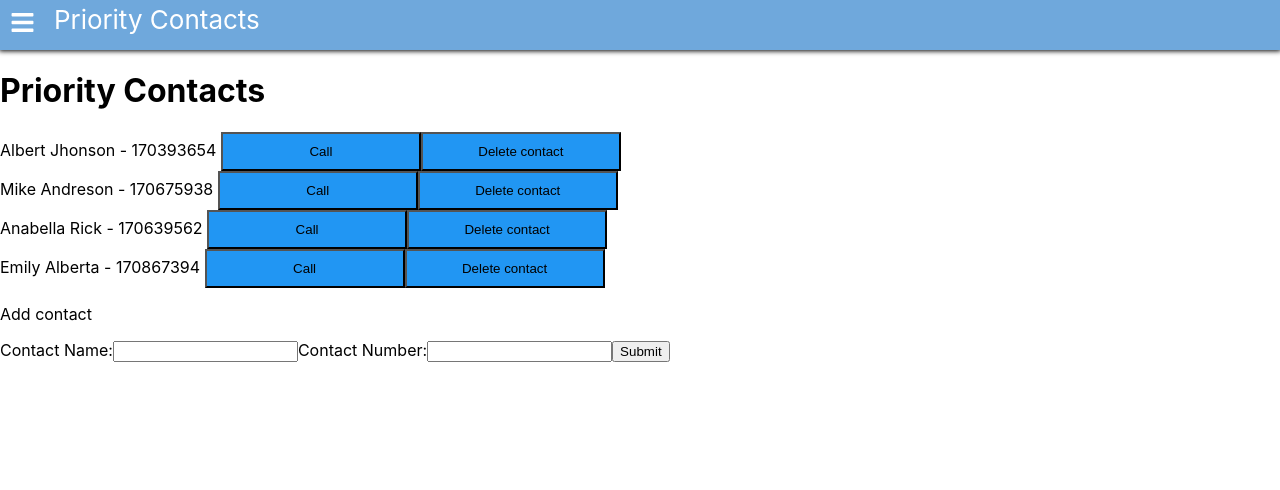
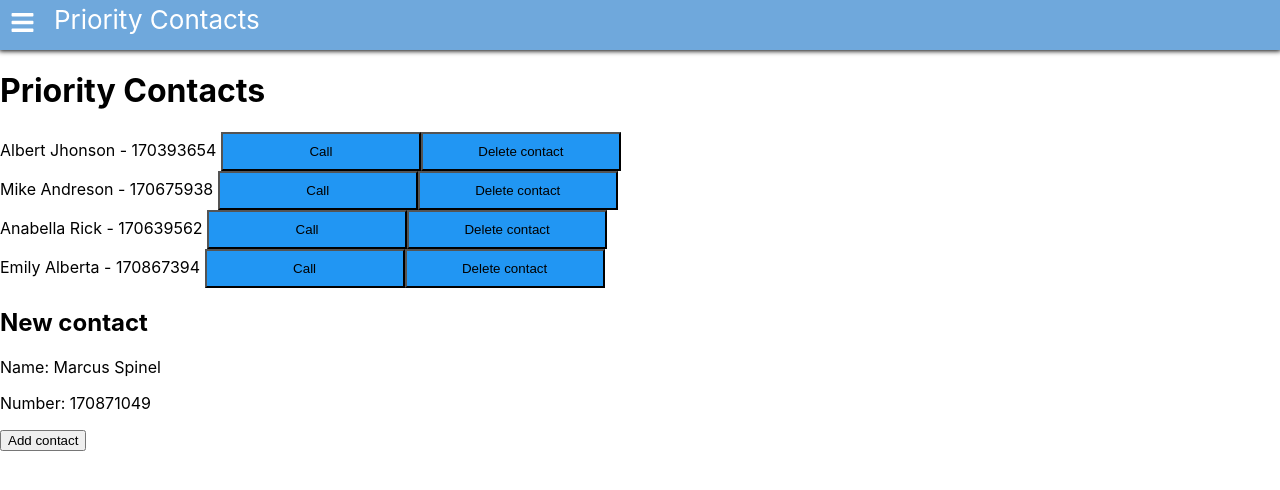
Before and after one commit to AdPat99/Requirements-Engineering-Project, a React (Create React App) app in the folder prototipo-er/: page /contacts in a window 1280 px wide. Shown: the top 490 px of the page. Built offline with nearby package versions, Linux system fonts and the light colour scheme.

Commit message:
Contact page working.

```diff
--- a/prototipo-er/src/pages/Contacts.js
+++ b/prototipo-er/src/pages/Contacts.js
@@ -1,9 +1,14 @@
 import React from 'react'
+
 function addContact() {
+
+let n= document.getElementById("num");
 document.getElementById("list").innerHTML +=
-            "<span>Name - Number </span>"+
+            "<div class='contact list'>"+
+            "<span>Marcus Spinel - 170871049</span>"+
             " <button class='callbtn'>Call</button> "
-            +" <button class='callbtn'>Delete contact</button>";
+            +" <button class='callbtn'>Delete contact</button>"
+            +"</div>";
 }
 function remContact() {
     let element = document.getElementById();
@@ -37,15 +42,10 @@ export default function Contacts() {
             <button class='callbtn'>Delete contact</button>
         </div>
 </div>
-<p>Add contact</p>
-<div><form name="frm1" method="post" onsubmit="return addContact()">
-<label for="name">Contact Name:</label>
-    <input type="text" name="name"></input>
-    <label for="number">Contact Number:</label>
-        <input type="text" name ="number"></input>
-    <input type="submit" value="Submit"></input>
-</form>
-</div>
+<h2>New contact</h2>
+<p>Name: Marcus Spinel</p>
+<p>Number: 170871049</p>
+<button onClick={addContact}>Add contact</button>
     </body>
     </>
   )
```
